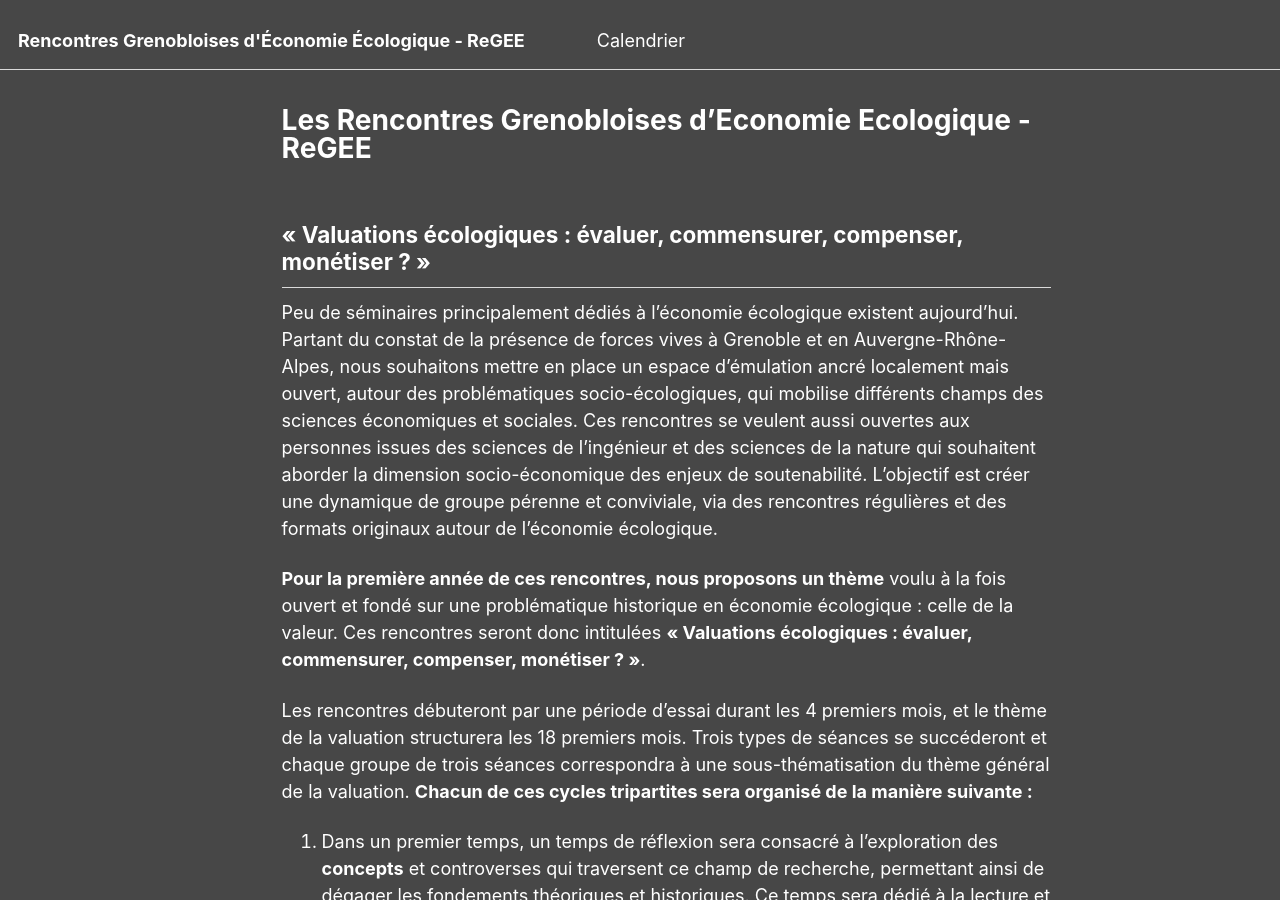
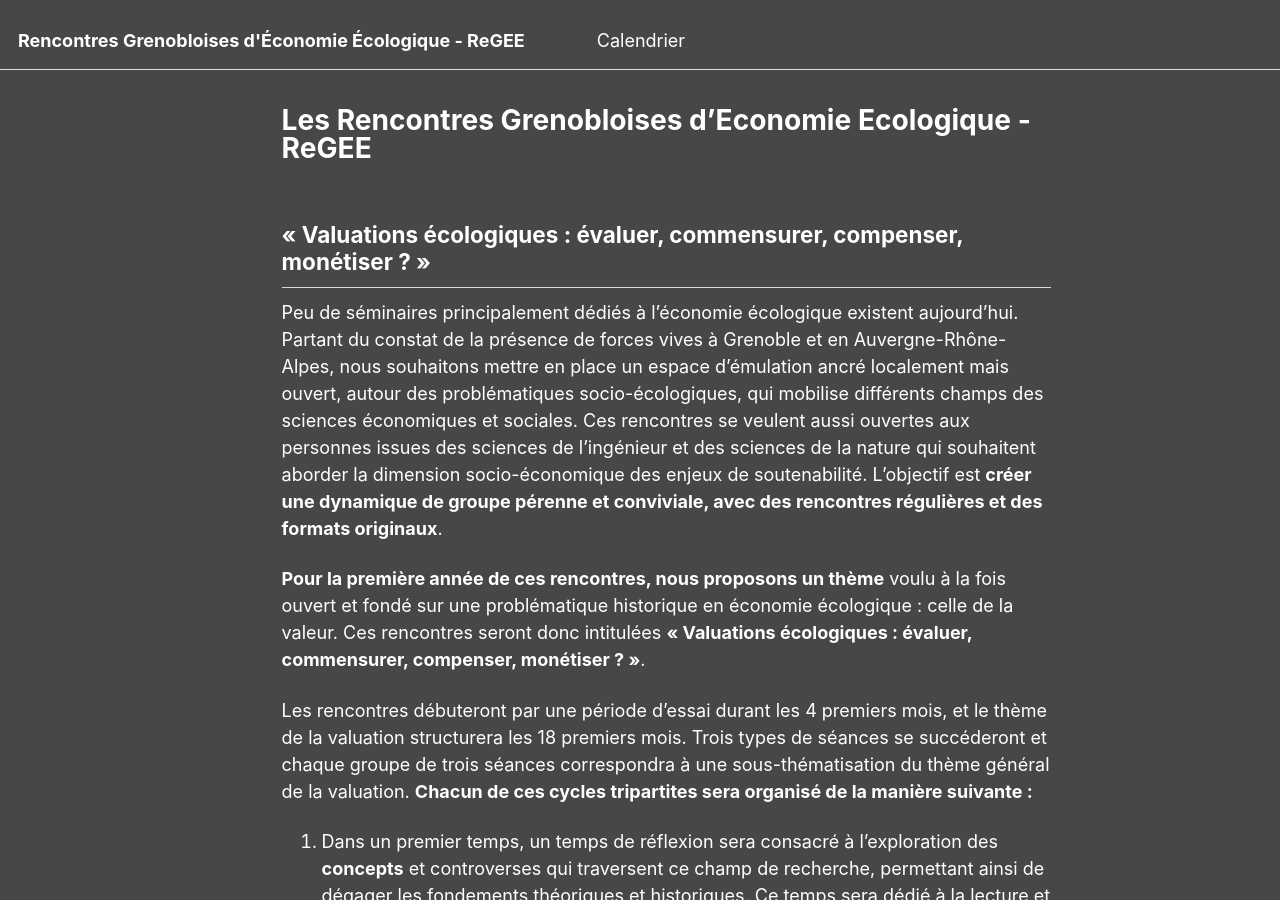
Before and after one commit to rencontres-ecol-econ/rencontres-ecol-econ.github.io, a Jekyll site: the page built from _pages/about.md, in a window 1280 px wide and 900 px high. Built offline with Jekyll 4.4.1, drawn with Linux system fonts in a browser that asks for light colours.

Commit message:
Update about.md

```diff
--- a/_pages/about.md
+++ b/_pages/about.md
@@ -11,7 +11,7 @@ redirect_from:
 
 ## « Valuations écologiques : évaluer, commensurer, compenser, monétiser ? »
 
-Peu de séminaires principalement dédiés à l’économie écologique existent aujourd’hui. Partant du constat de la présence de forces vives à Grenoble et en Auvergne-Rhône-Alpes, nous souhaitons mettre en place un espace d’émulation ancré localement mais ouvert, autour des problématiques socio-écologiques, qui mobilise différents champs des sciences économiques et sociales. Ces rencontres se veulent aussi ouvertes aux personnes issues des sciences de l’ingénieur et des sciences de la nature qui souhaitent aborder la dimension socio-économique des enjeux de soutenabilité. L’objectif est créer une dynamique de groupe pérenne et conviviale, via des rencontres régulières et des formats originaux autour de l’économie écologique.
+Peu de séminaires principalement dédiés à l’économie écologique existent aujourd’hui. Partant du constat de la présence de forces vives à Grenoble et en Auvergne-Rhône-Alpes, nous souhaitons mettre en place un espace d’émulation ancré localement mais ouvert, autour des problématiques socio-écologiques, qui mobilise différents champs des sciences économiques et sociales. Ces rencontres se veulent aussi ouvertes aux personnes issues des sciences de l’ingénieur et des sciences de la nature qui souhaitent aborder la dimension socio-économique des enjeux de soutenabilité. L’objectif est **créer une dynamique de groupe pérenne et conviviale, avec des rencontres régulières et des formats originaux**.
 
 **Pour la première année de ces rencontres, nous proposons un thème** voulu à la fois ouvert et fondé sur une problématique historique en économie écologique : celle de la valeur.  Ces rencontres seront donc intitulées **« Valuations écologiques : évaluer, commensurer, compenser, monétiser ? »**.
 
```
